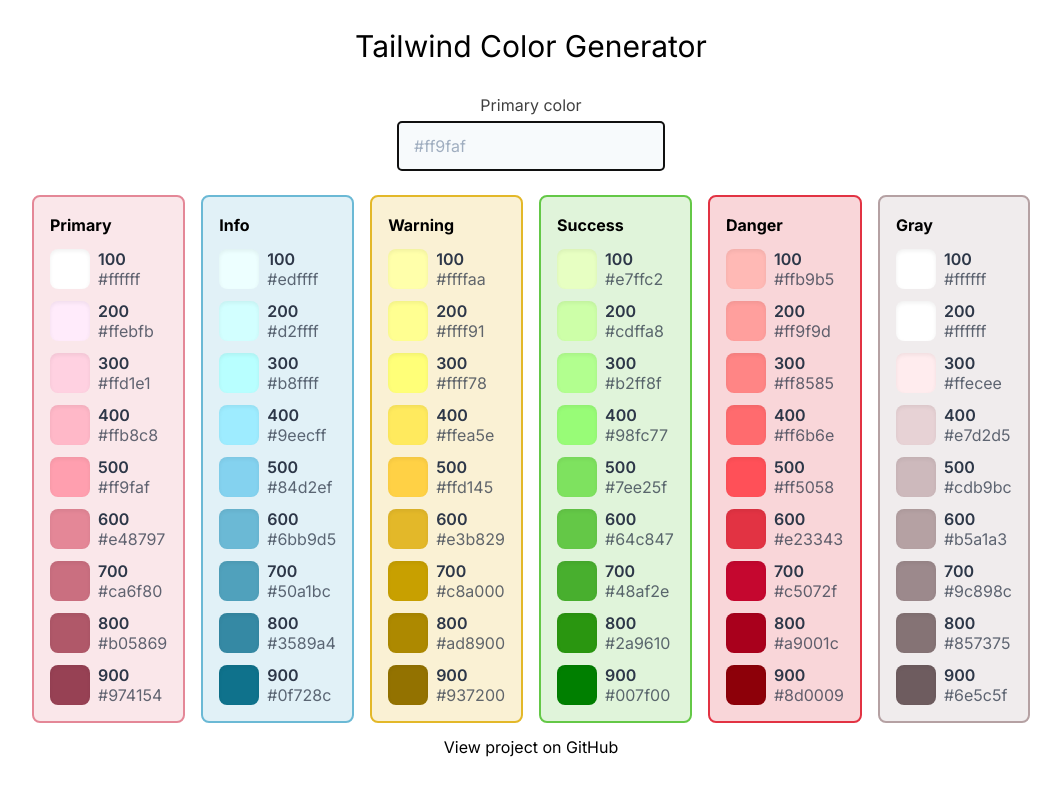
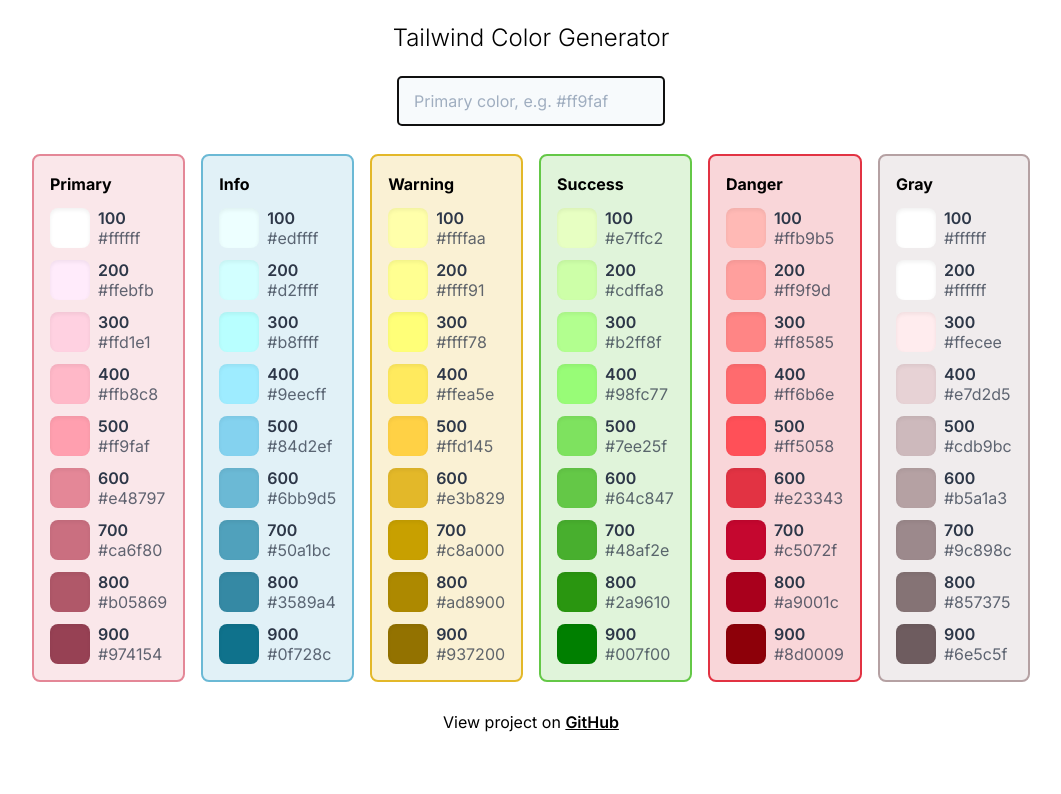
Before and after one commit to bluwy/tailwind-color-gen, a Vue app: page / in a window 1280 px wide. Shown: the top 794 px of the page, without its empty margins (109-1170 px from the left). Built offline with nearby package versions, Linux system fonts and the light colour scheme.

Commit message:
Adjust design

```diff
--- a/src/App.vue
+++ b/src/App.vue
@@ -1,51 +1,61 @@
 <template>
   <div class="flex flex-col justify-center items-center">
     <header>
-      <h1 class="text-3xl my-6">
+      <h1 class="font-light text-2xl my-5">
         Tailwind Color Generator
       </h1>
     </header>
-    <label
-      for="color"
-      class="opacity-75 mb-1"
-    >Primary color</label>
     <input
-      id="color"
       v-model="inputColor"
       type="text"
-      class="border border-gray-500 rounded px-4 py-3 mb-6 focus:border-gray-800 focus:bg-gray-100 transition duration-100"
-      placeholder="#ff9faf"
+      class="border border-gray-500 rounded px-4 py-3 mb-5 focus:border-gray-800 focus:bg-gray-100 transition duration-100"
+      placeholder="Primary color, e.g. #ff9faf"
       autofocus
     >
-    <section class="flex flex-row flex-wrap space-x-4">
+    <section>
       <ShadeList
+        class="inline-block m-2"
         label="Primary"
         :shades="primaryColorShades"
       />
       <ShadeList
+        class="inline-block m-2"
         label="Info"
         :shades="infoColorShades"
       />
+      <br class="block sm:hidden">
       <ShadeList
+        class="inline-block m-2"
         label="Warning"
         :shades="warningColorShades"
       />
+      <br class="hidden sm:block lg:hidden">
       <ShadeList
+        class="inline-block m-2"
         label="Success"
         :shades="successColorShades"
       />
+      <br class="block sm:hidden">
       <ShadeList
+        class="inline-block m-2"
         label="Danger"
         :shades="dangerColorShades"
       />
       <ShadeList
+        class="inline-block m-2"
         label="Gray"
         :shades="grayColorShades"
       />
     </section>
-    <footer class="text-center py-3">
+    <footer class="text-center py-5">
       <p>
-        View project on <a href="https://github.com/bjornlug/tailwind-color-gen">GitHub</a>
+        View project on
+        <a
+          class="font-semibold underline"
+          href="https://github.com/bjornlug/tailwind-color-gen"
+        >
+          GitHub
+        </a>
       </p>
     </footer>
   </div>
```
